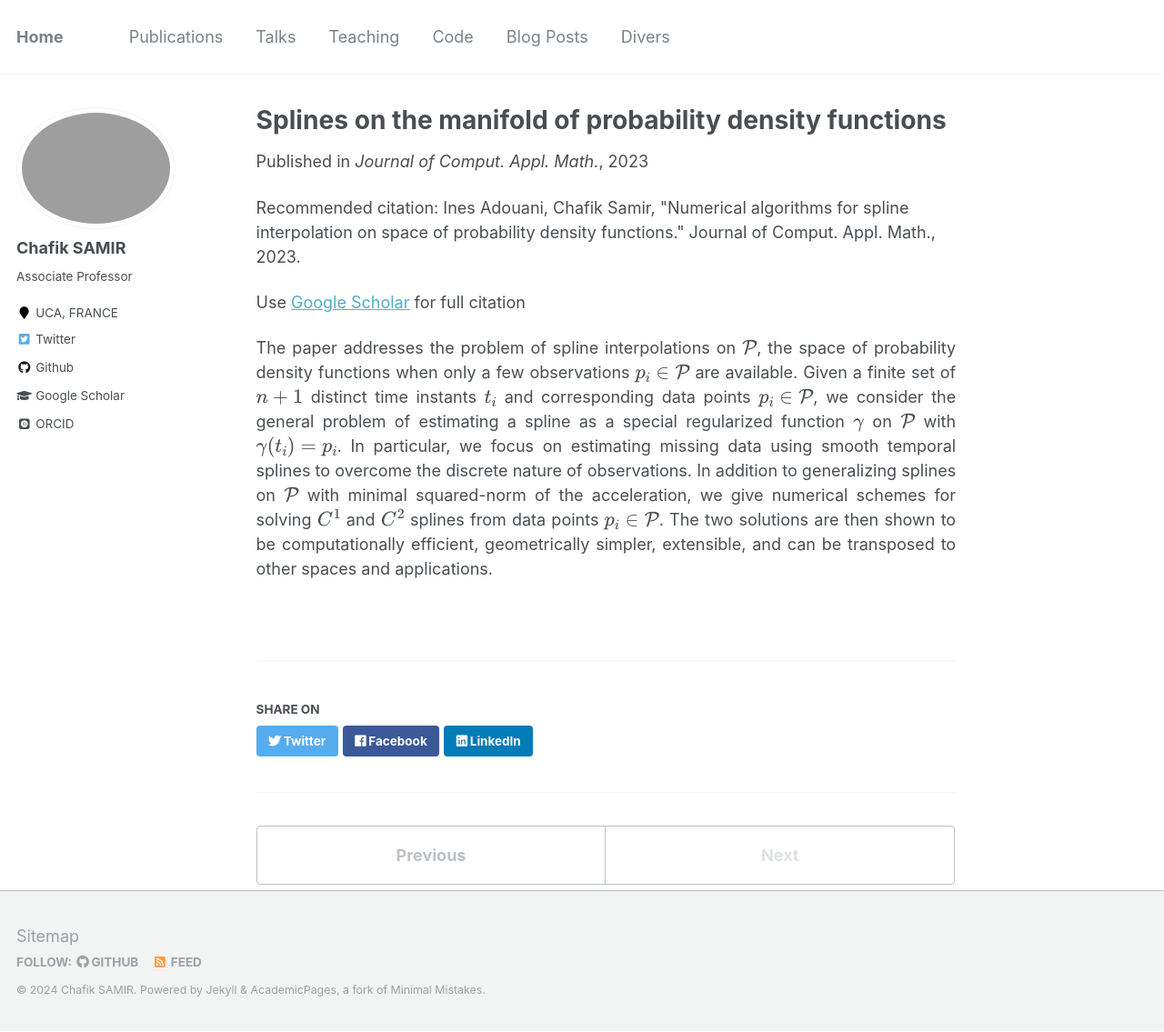
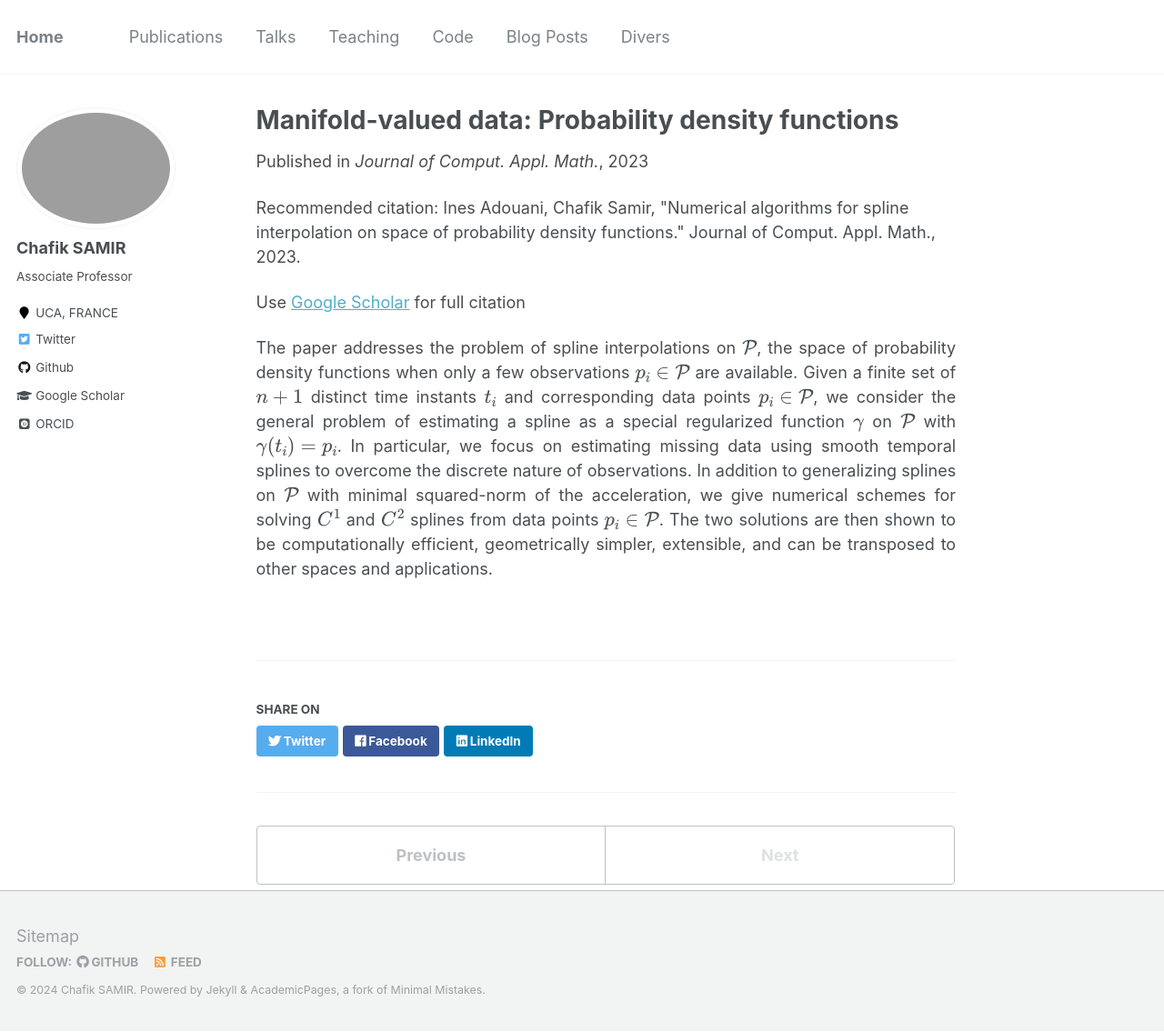
Before and after one commit to Chsamir/chsamir.github.io, a Jekyll site: the page built from _publications/2023-01-01-Numerical-algorithms-for-spline-interpolation-on-space-of-probability-density-functions.md, in a window 1280 px wide and 1135 px high. Shown: the whole window at 91% size. Built offline with Jekyll 4.4.1, drawn with Linux system fonts in a browser that asks for light colours; some web fonts are replaced; formulas are drawn with MathJax 3.

Commit message:
Update 2023-01-01-Numerical-algorithms-for-spline-interpolation-on-space-of-probability-density-functions.md

```diff
--- a/_publications/2023-01-01-Numerical-algorithms-for-spline-interpolation-on-space-of-probability-density-functions.md
+++ b/_publications/2023-01-01-Numerical-algorithms-for-spline-interpolation-on-space-of-probability-density-functions.md
@@ -1,5 +1,5 @@
 ---
-title: "Splines on the manifold of probability density functions"
+title: "Manifold-valued data: Probability density functions"
 collection: publications
 permalink: /publication/2023-01-01-Numerical-algorithms-for-spline-interpolation-on-space-of-probability-density-functions
 date: 2023-01-01
```
